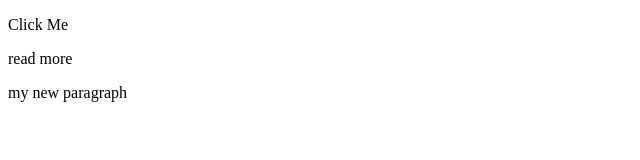
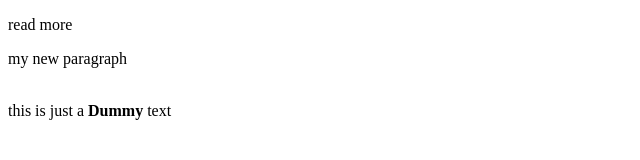
Before and after one commit to babalonogqala/javascript-sandbox-2, a plain HTML site: page index.html in a window 1280 px wide. Shown: the whole page, without its empty margins (0-640 px from the left). Drawn offline with Linux system fonts and the light colour scheme.

Commit message:
added how to use innerHTML

```diff
--- a/app.js
+++ b/app.js
@@ -10,3 +10,12 @@ let newParagraph = document.querySelector("div");
 // accessing the parent of the new created element
 
 newParagraph.append(createElement); //appending the element so it appears on the page
+
+// remove element
+let paragraph = document.getElementById("paragraph");
+paragraph.parentElement.removeChild(paragraph);
+
+
+let importent = document.querySelector(".paragraph");
+
+importent.innerHTML = " <br> this is just a <strong>Dummy </strong> text"
--- a/index.html
+++ b/index.html
@@ -11,5 +11,9 @@
     <div>
       <p>read more</p>
     </div>
+    <p class="paragraph">
+      Lorem ipsum dolor sit amet consectetur adipisicing elit. Sapiente,
+      laborum?
+    </p>
   </body>
 </html>
```
